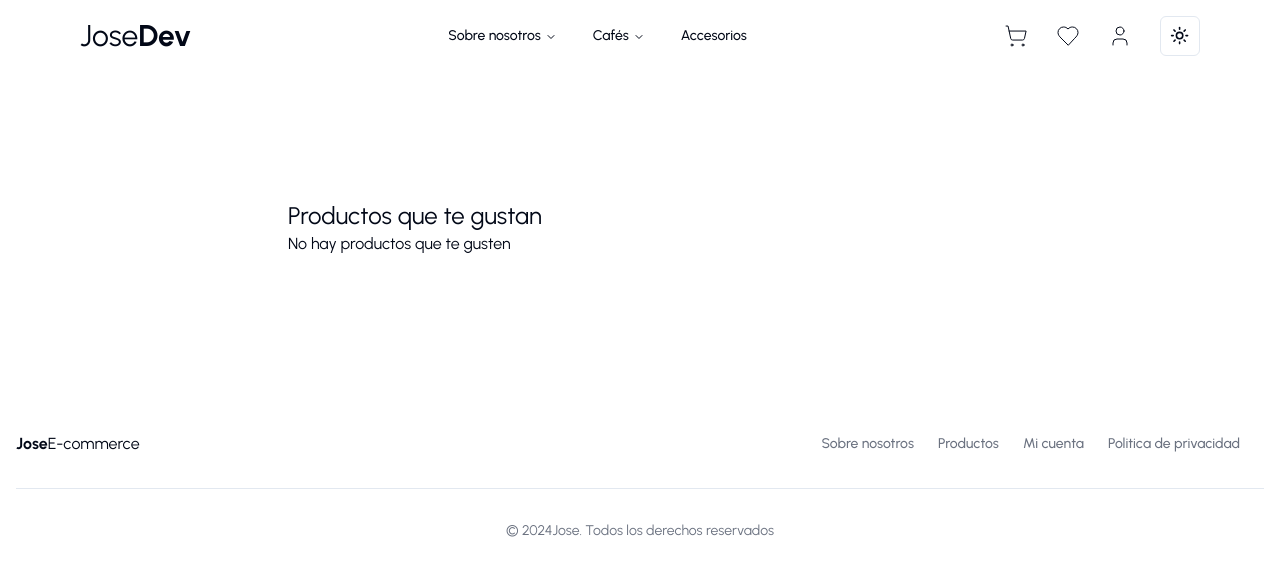
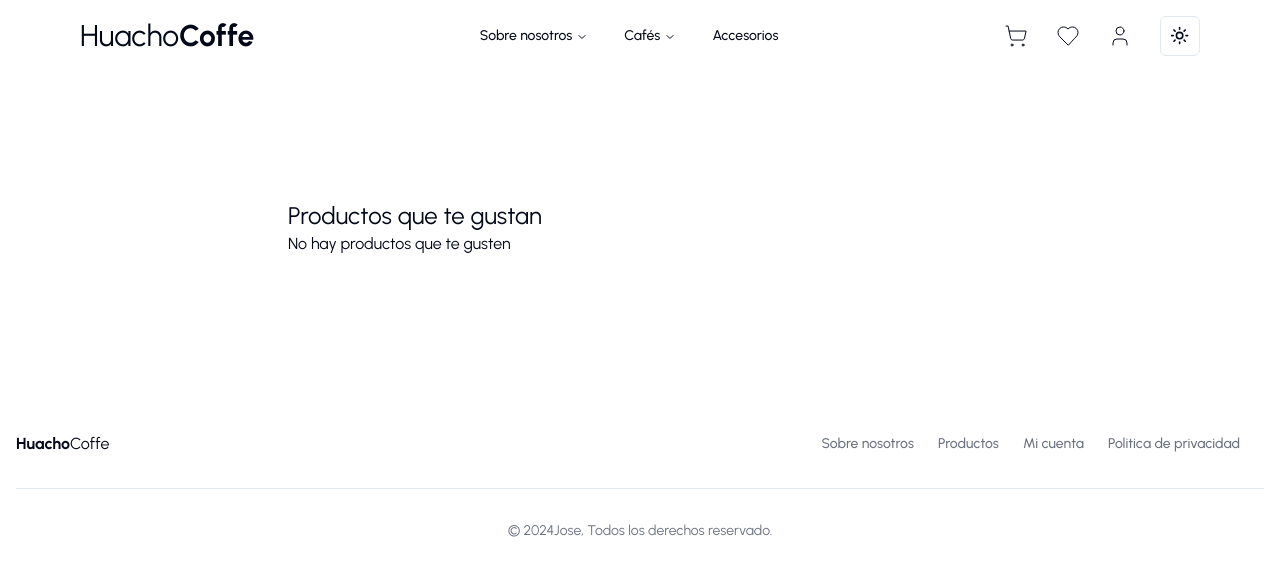
Before and after one commit to JoseSanchez90/ecommerce-coffe-frontend, a Next.js app: page /loved-products in a window 1280 px wide. Shown: the top 576 px of the page. Built offline with nearby package versions, Linux system fonts and the light colour scheme.

Commit message:
update nav & footer

```diff
--- a/components/footer.tsx
+++ b/components/footer.tsx
@@ -31,9 +31,9 @@ const Footer = () => {
                 <div className="sm:flex sm:items-center sm:justify-between">
                     <p>
                         <span className="font-bold">
-                            Jose
+                            Huacho
                         </span>
-                        E-commerce
+                        Coffe
                     </p>
 
                     <ul className="flex flex-wrap items-center mb-6 text-sm font-medium text-gray-500 sm:mb-0 dark:text-gray-400">
@@ -49,8 +49,8 @@ const Footer = () => {
 
                 <span className="block text-sm text-gray-500 sm:text-center dark:text-gray-400">
                     &copy; 2024
-                    <Link href="#">Jose. </Link>
-                    Todos los derechos reservados
+                    <Link href="#">Jose, </Link>
+                    Todos los derechos reservado.
                 </span>
             </div>
         </footer>
--- a/components/navbar.tsx
+++ b/components/navbar.tsx
@@ -14,8 +14,8 @@ const Navbar = () => {
 
     return (
         <div className="flex items-center justify-between p-4 mx-auto cursor-pointer sm:max-w-4xl md:max-w-6xl">
-            <h1 className="text-3xl" onClick={ () => router.push("/")}>Jose
-                <span className="font-bold">Dev</span>
+            <h1 className="text-3xl" onClick={ () => router.push("/")}>Huacho
+                <span className="font-bold">Coffe</span>
             </h1>
             <div className="items-center justify-between hidden sm:flex">
                 <MenuList />
```
